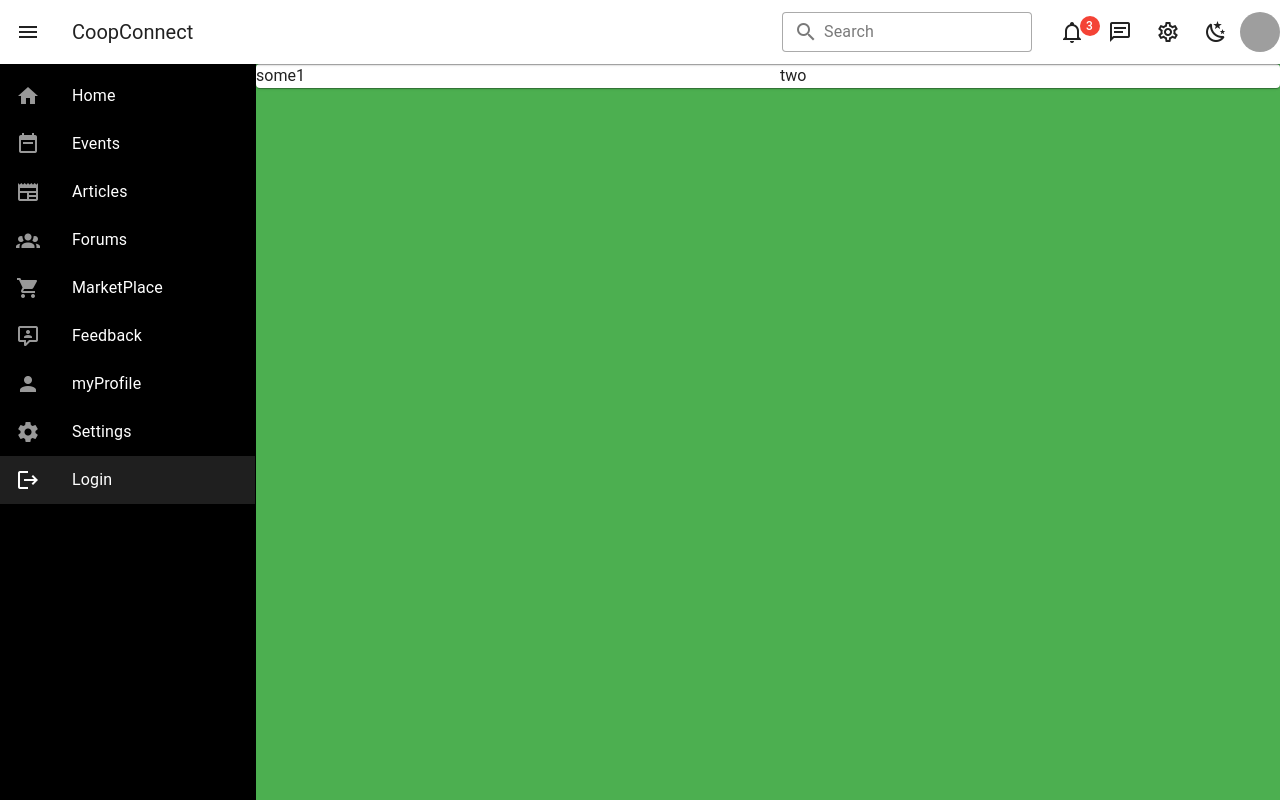
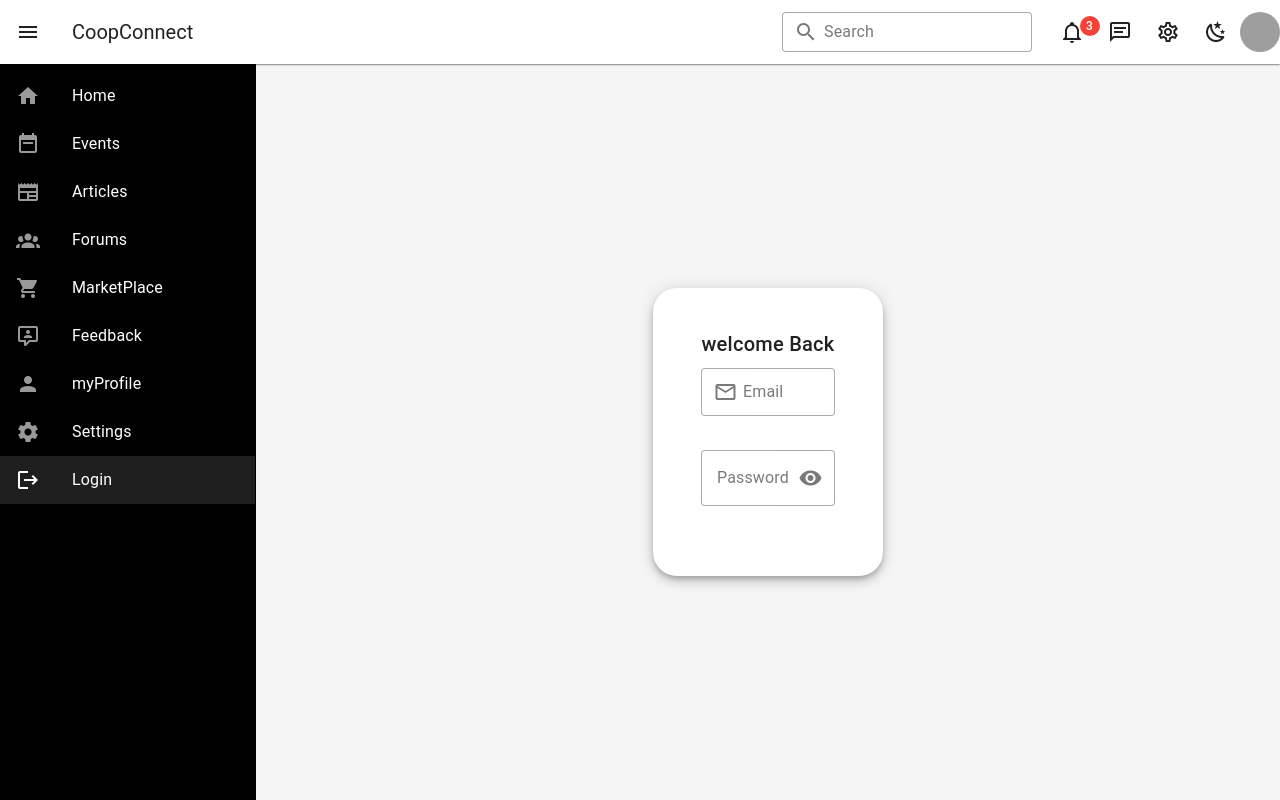
Before and after one commit to vinnindubi/CoopConnect, a Vue app in the folder frontend/: page /login in a window 1280 px wide. Built offline with nearby package versions, Linux system fonts and the light colour scheme; grey boxes are pictures that could not be loaded.

Commit message:
updated login page

```diff
--- a/frontend/src/components/includes/Header.vue
+++ b/frontend/src/components/includes/Header.vue
@@ -7,6 +7,8 @@ const darkTheme= ref(false)
 const toggleTheme= ()=>{
   darkTheme.value =!darkTheme.value
 }
+
+
 </script>
 
 <template>
@@ -14,7 +16,7 @@ const toggleTheme= ()=>{
     <!-- clicking this will toggle sidebar -->
     <v-app-bar-nav-icon @click="toggleSidebar" />
 
-    <v-app-bar-title>CoopConnect</v-app-bar-title>
+    <v-app-bar-title class="cursor-pointer" @click="$router.push('/')">CoopConnect</v-app-bar-title>
     <v-spacer/>
     <v-text-field
       prepend-inner-icon="mdi-magnify"
--- a/frontend/src/components/pages/Login.vue
+++ b/frontend/src/components/pages/Login.vue
@@ -1,11 +1,38 @@
 <script setup lang="ts">
+    import { ref } from 'vue';
+    const email= ref('')
+    const password=ref('')
+    let showPassword=ref(false)
 
 </script>
 <template>
-<v-card >
-    <v-row>
-        <v-col>some1</v-col>
-        <v-col>two</v-col>
-    </v-row>
-</v-card>
+    <v-container class="fill-height fluid d-flex align-center justify-center bg-grey-lighten-4">
+        <v-card
+        class="pa-8"
+      max-width="400"
+      elevation="6"
+      rounded="xl">
+            <v-card-title>  welcome Back  </v-card-title>
+            <v-card-text>
+                <v-text-field
+                label="Email"
+                v-model="email"
+                variant="outlined"
+                type="email"
+                prepend-inner-icon="mdi-email-outline"
+                class="mb-3"
+                density="comfortable"
+                />
+                <v-text-field
+                label="Password"
+                v-model="password"
+                variant="outlined"
+                :type="showPassword? 'text':'password'"
+                :append-inner-icon="showPassword? 'mdi-eye-off': 'mdi-eye'"
+                @click:append-inner="showPassword = !showPassword"
+                />
+            </v-card-text>
+
+        </v-card>
+</v-container>
 </template>
```
